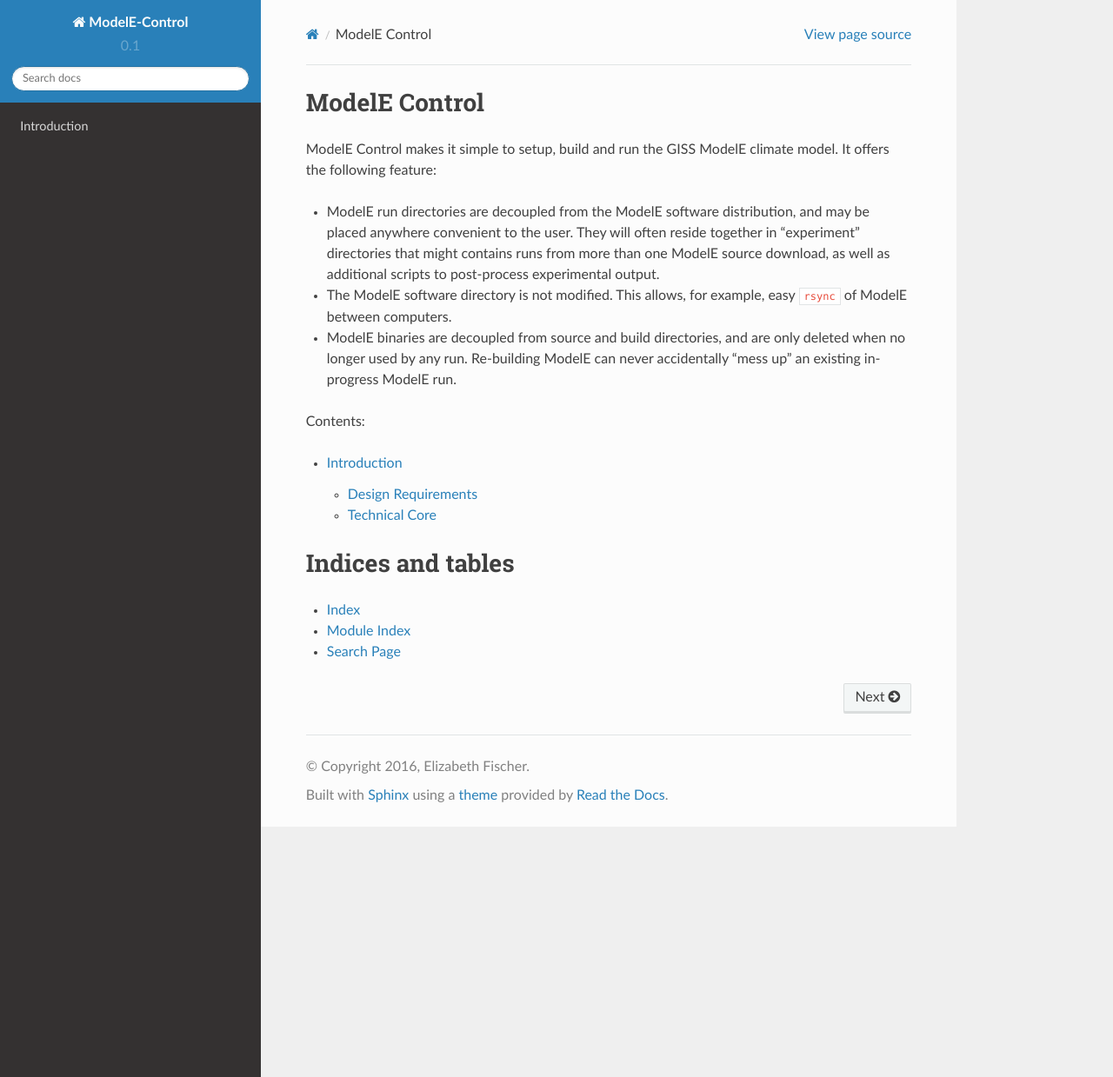
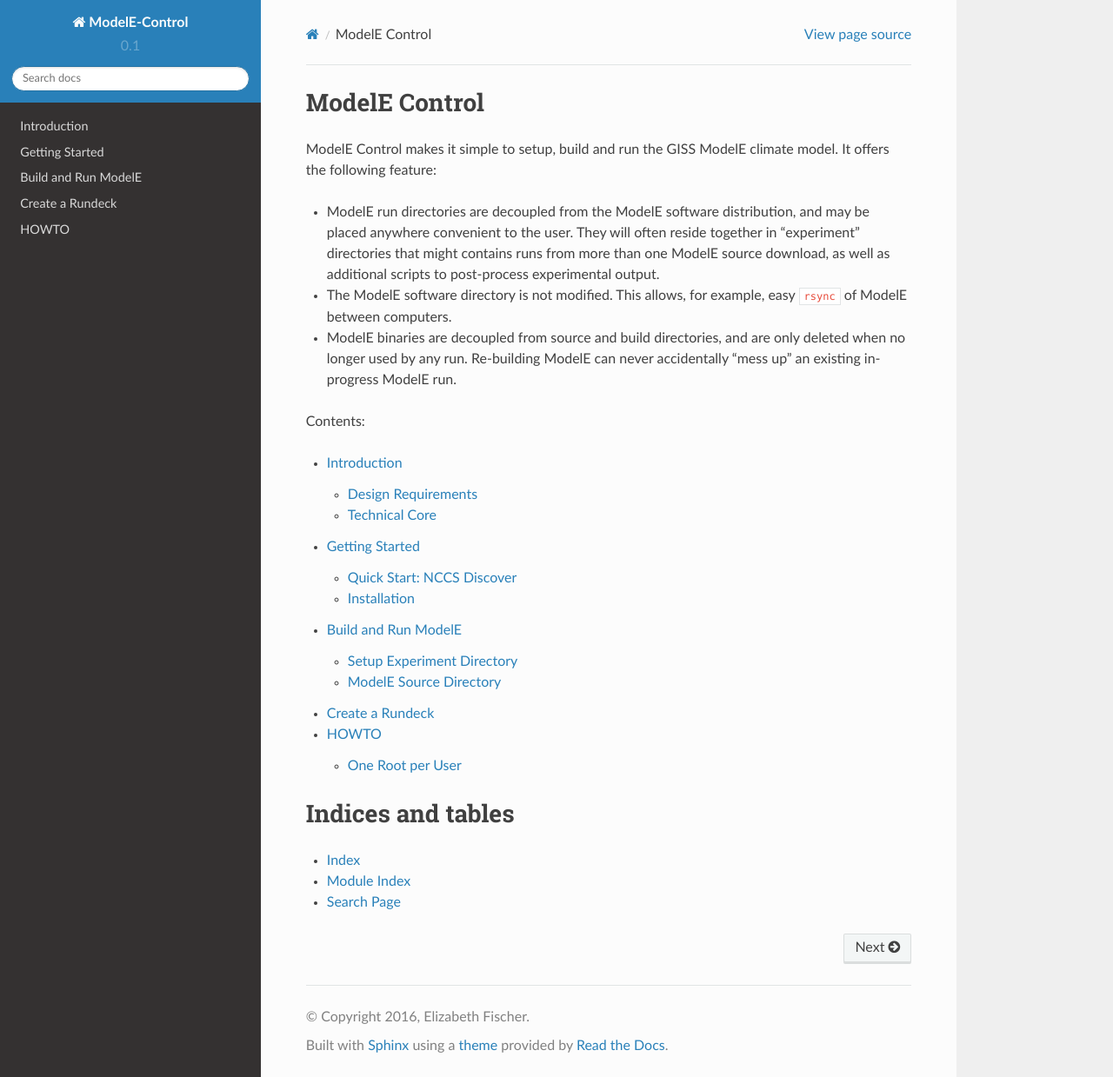
Before and after one commit to citibeth/ectl, a Sphinx documentation site: the page built from docs/index.rst, in a window 1280 px wide and 1239 px high. Shown: the whole window at 87% size. Built offline with Sphinx 7.4.7 and the Read the Docs theme 2.0.0, drawn with Linux system fonts in a browser that asks for light colours; some of the changed lines change nothing that is shown.

Commit message:
Added more sections

```diff
--- a/docs/index.rst
+++ b/docs/index.rst
@@ -28,6 +28,9 @@ Contents:
    :maxdepth: 2
 
    introduction
+   gettingstarted
+   running
+   advanced
 
 
 Indices and tables
```
